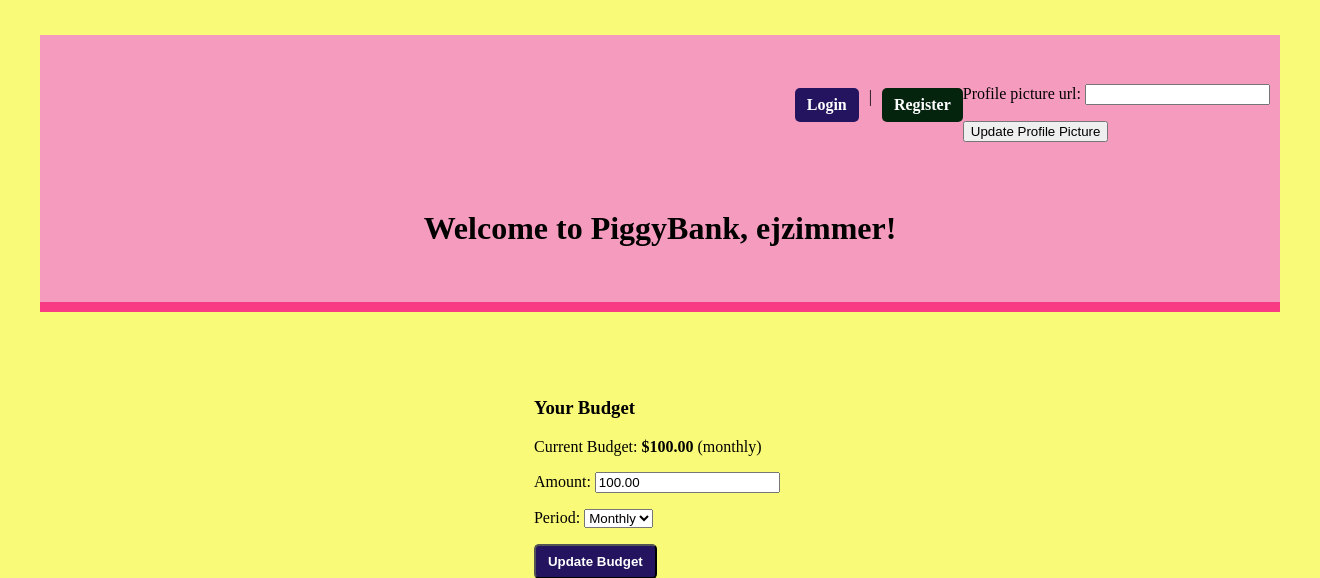
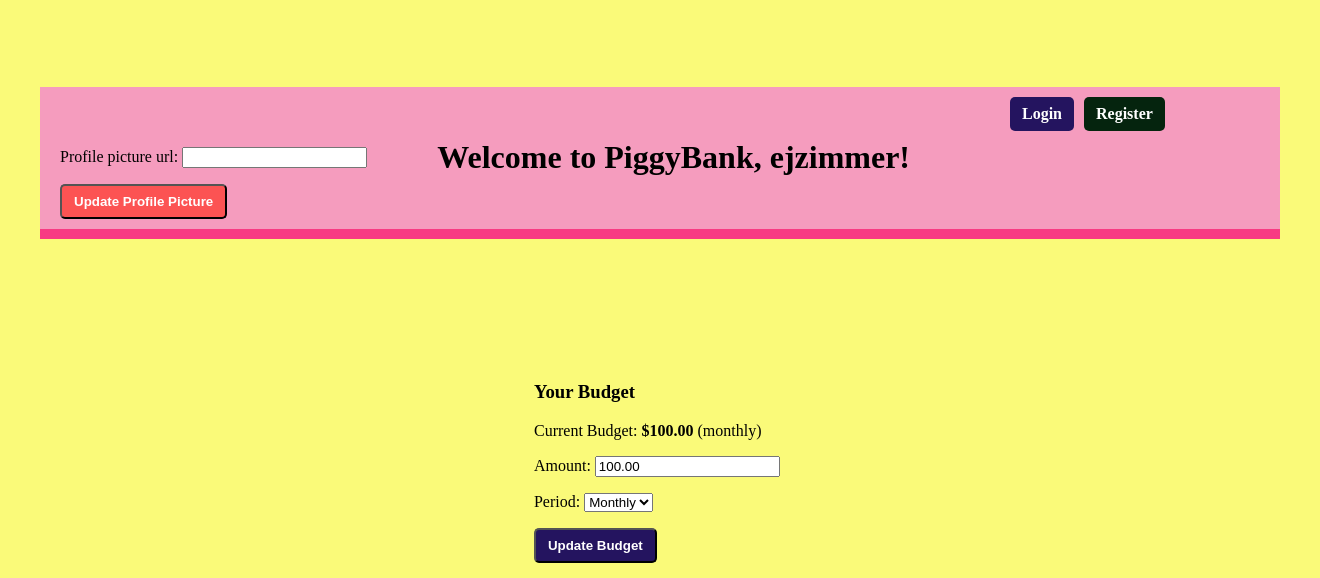
Before and after one commit to Emmajz02/CSC-VI-Final-Project, a Django app: page /budget_app/budget/ in a window 1320 px wide. Shown: the top 578 px of the page. Run offline with Django 4.2, Linux system fonts and the light colour scheme; a user stored in the database is signed in; data comes from the database, SQL or seed files in the repository; both versions use the stored data as it was after the commit; data that the repository does not hold is empty.

Commit message:
Final Commit!

```diff
--- a/final_project/budget_app/static/budget_app/css/budget.css
+++ b/final_project/budget_app/static/budget_app/css/budget.css
@@ -32,20 +32,27 @@
 
 .header{
     width: 100%;
-    height: 100%;
     padding: 10px;
     border-bottom: 10px solid #f83b83;
     background-color: #f59cbe;
+}
+
+.bar {
     justify-content: space-between;
     display: flex;
-    place-items: center;
-    flex-wrap: wrap;
+    align-items: center;
+    padding: 0 10px;
+}
+
+.welcome {
+    position: relative;
+    right: 350px;
 }
 
 .button-pos {
     position: relative;
-    top: 0;
-    margin-left: auto;
+	top: 0;
+	left: 950px;
     display: flex;
     gap: 10px;
 }
@@ -92,3 +99,13 @@
     background-color: #221d1d;
     box-shadow: 2px 2px 6px rgba(0,0,0,0.1);
 }
+
+.prof {
+    position: relative;
+    top: 0;
+    margin-right: auto;
+}
+
+.pic {
+    padding-top: 20px;
+}
--- a/final_project/budget_app/templates/budget_app/home.html
+++ b/final_project/budget_app/templates/budget_app/home.html
@@ -7,21 +7,24 @@
 </head>
 <body class="background">
     <div class="header">
+
+      <div class="bar">
+        <div class="prof">
           <div class="button-pos">
-        <a href="{% url 'login' %}" class="button1">Login</a> | <a href="{% url 'register' %}" class="button2">Register</a>
+            <a href="{% url 'login' %}" class="button1">Login</a>
+            <a href="{% url 'register' %}" class="button2">Register</a>
           </div>
-
           <form method="POST">
             {% csrf_token %}
             {{ profile_form.as_p }}
-          <button type="submit" name="update_profile_pic">Update Profile Picture</button>
+            <button type="submit" name="update_profile_pic" class="calc-button">Update Profile Picture</button>
           </form>
-
           {% if budget.profile_picture_url %}
-          <img src="{{ budget.profile_picture_url }}" alt="Profile Picture" width="100">
+              <img src="{{ budget.profile_picture_url }}" alt="Profile Picture" width="100" class="pic">
           {% endif %}
-
-        <h1 style="text-align: center; width: 100%;">Welcome to PiggyBank, {{ user.username }}!</h1>
+        </div>
+        <h1 class="welcome">Welcome to PiggyBank, {{ user.username }}!</h1>
+      </div>
     </div>
 
     <div class="pos">
```
Also changed, not shown: final_project/db.sqlite3. Lines whose indentation alone changed are shown as unchanged.
